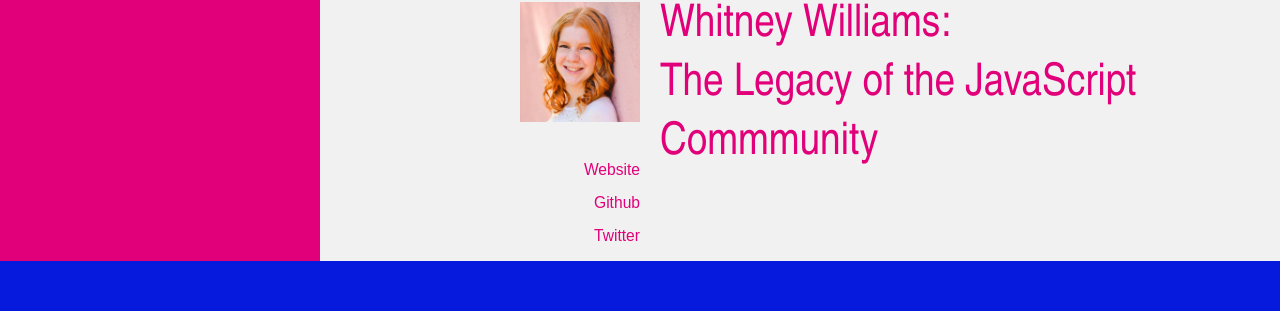
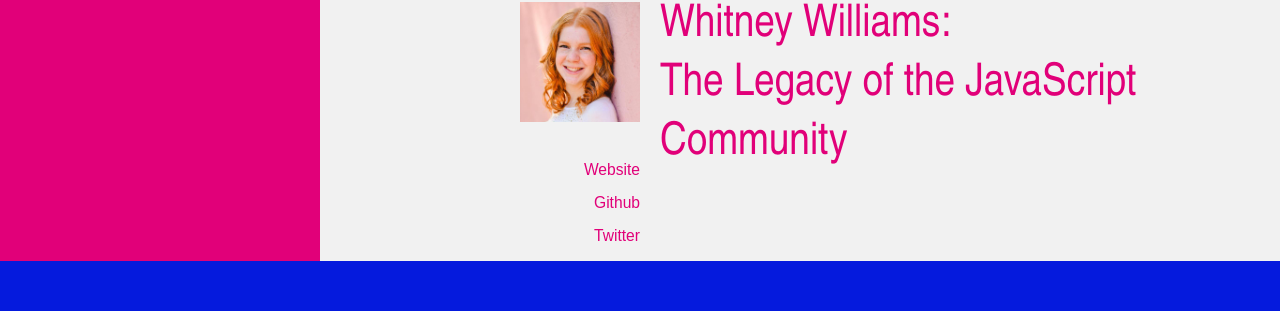
Before and after one commit to jsconf/2017.jsconf.eu, a Jekyll site: the page built from speakers/_posts/2017-03-24-whitney-williams-the-legacy-of-the-javascript-community.md, in a window 1280 px wide and 900 px high. Shown: the part 323-634 px from the top of the window. Built offline with Jekyll 4.4.1, drawn with Linux system fonts in a browser that asks for light colours; nearby versions of some CDN libraries; comment, search, counter and statistics services are not loaded.

Commit message:
fix: typo

```diff
--- a/speakers/_posts/2017-03-24-whitney-williams-the-legacy-of-the-javascript-commmunity.md
+++ b/speakers/_posts/2017-03-24-whitney-williams-the-legacy-of-the-javascript-community.md
@@ -2,9 +2,9 @@
 layout: speaker-page
 tags: speaker
 title: The Legacy of the JavaScript Commmunity – Whitney Williams
-permalink: /speakers/whitney-williams-the-legacy-of-the-javascript-commmunity.html
+permalink: /speakers/whitney-williams-the-legacy-of-the-javascript-community.html
 speaker: Whitney Williams
-talk: The Legacy of the JavaScript Commmunity
+talk: The Legacy of the JavaScript Community
 website: 'http://whitneyeliz.com/'
 twitter: 'https://twitter.com/whitneyhacks'
 github: ' https://github.com/wweliz'
```
